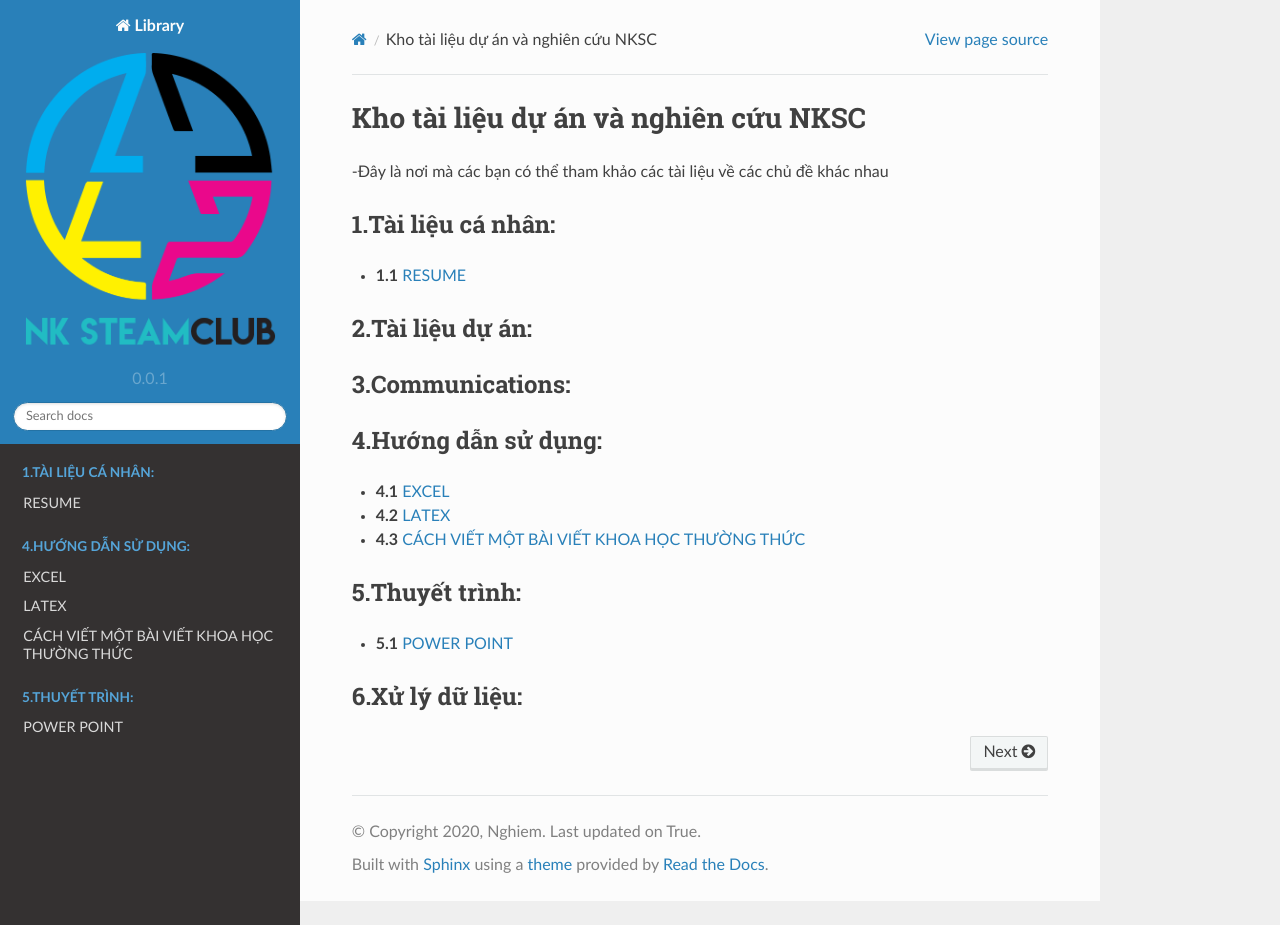
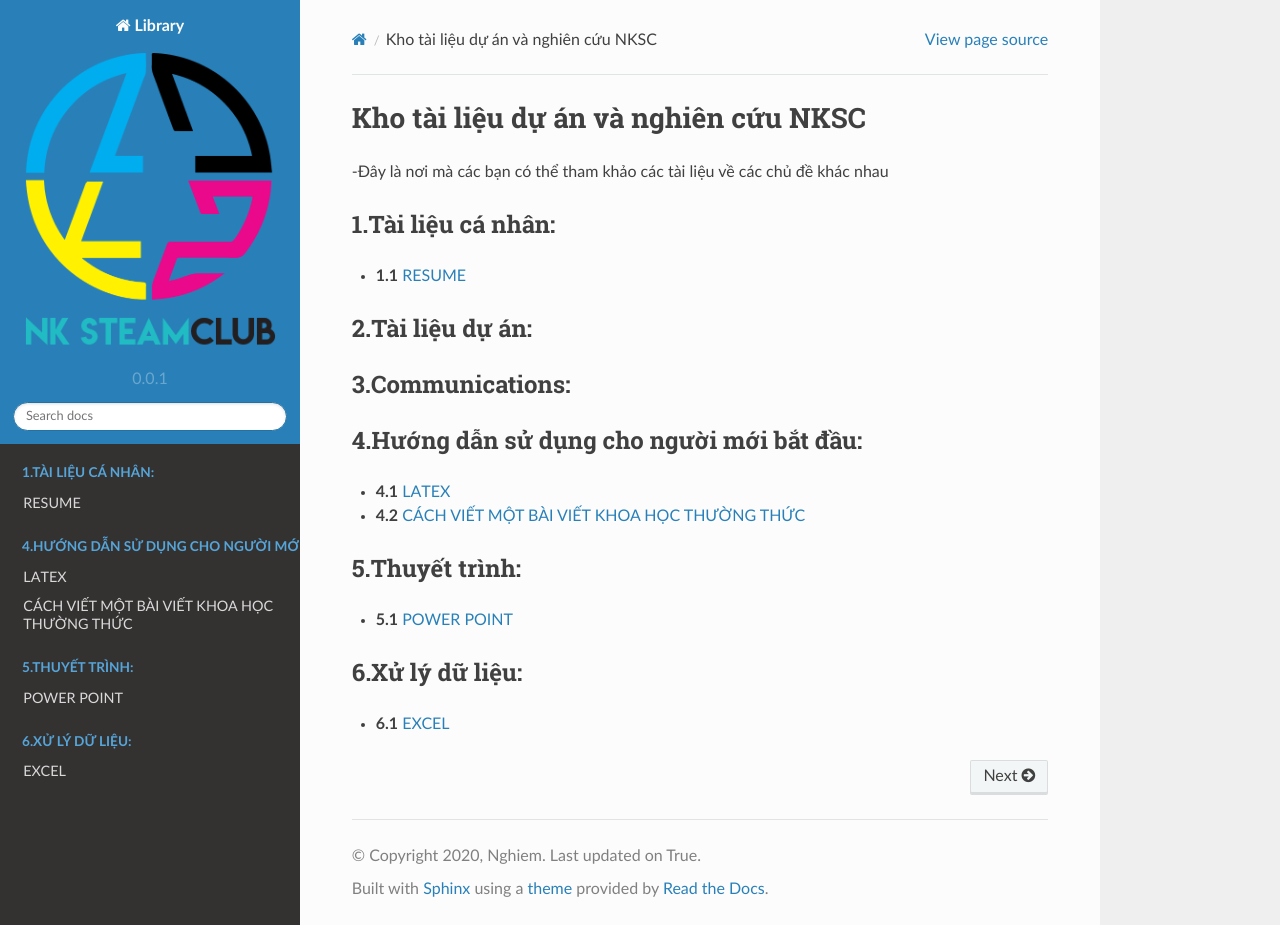
Before and after one commit to nghiemkythu/demoo, a Sphinx documentation site: the page built from docs/source/index.rst, in a window 1280 px wide and 925 px high. Built offline with Sphinx 7.4.7 and the Read the Docs theme 2.0.0, drawn with Linux system fonts in a browser that asks for light colours.

Commit message:
'thuvien'

```diff
--- a/docs/source/Hướng-dẫn-sử-dụng/Bài-viết-khoa-học.rst
+++ b/docs/source/Hướng-dẫn-sử-dụng/Bài-viết-khoa-học.rst
@@ -71,12 +71,12 @@ c. Các trang web
    * *“Electronics tuned in twisted bilayer graphene”* Nature News and Comment
    * *“Scientists are more creative than you can imagine”* Alexandra Ossola, The Atlantic
 
-  * **Thân bài**: Tùy theo nội dung của bài viết mà người viết có thể thiết kế thân bài theo một số cách khác nhau. Tuy nhiên, một bài viết khoa học thường thức thông thường sẽ có những phần sau đây:
+ * **Thân bài**: Tùy theo nội dung của bài viết mà người viết có thể thiết kế thân bài theo một số cách khác nhau. Tuy nhiên, một bài viết khoa học thường thức thông thường sẽ có những phần sau đây:
 
    * Bắt đầu đoạn văn bằng câu mở đoạn ngắn gọn, rõ ràng. Câu mở đoạn sẽ truyền tải ý chính mà đoạn văn sẽ bàn luận. Một câu mở đoạn tốt cũng hỗ trợ trong việc chuyển ý nhịp nhàng giữa các đoạn văn.
    * Nên thêm một vài ví dụ hoặc dẫn chứng để giải thích cho các kết quả hay khái niệm được bàn tới trong bài.
 
-  * **Kết bài**: Khi viết bài, đừng quên rằng một lời kết thành công cũng rất quan trọng đấy nhé! Một vài nguyên tắc cơ bản để tổng kết lại bài viết:
+ * **Kết bài**: Khi viết bài, đừng quên rằng một lời kết thành công cũng rất quan trọng đấy nhé! Một vài nguyên tắc cơ bản để tổng kết lại bài viết:
 
    * Tạo cho người đọc một ấn tượng rằng khoa học đang không ngừng, và những tiến bộ trong KHKT hay kiến thức khoa học cơ bản sẽ luôn được cập nhật liên tục.
    * Một kết bài tốt sẽ thôi thúc người đọc tìm hiểu thêm những tài liệu liên quan đến chủ đề bài viết.
--- a/docs/source/index.rst
+++ b/docs/source/index.rst
@@ -27,21 +27,18 @@ Kho tài liệu dự án và nghiên cứu NKSC
 ~~~~~~~~~~~~~~~~~
 
 
-4.Hướng dẫn sử dụng:
-~~~~~~~~~~~~~~~~~~~~
+4.Hướng dẫn sử dụng cho người mới bắt đầu:
+~~~~~~~~~~~~~~~~~~~~~~~~~~~~~~~~~~~~~~~~~~
 
-* **4.1** :doc:`EXCEL</Hướng-dẫn-sử-dụng/EXCEL>`
+* **4.1** :doc:`LATEX</Hướng-dẫn-sử-dụng/LATEX>`
 
-* **4.2** :doc:`LATEX</Hướng-dẫn-sử-dụng/LATEX>`
-
-* **4.3** :doc:`CÁCH VIẾT MỘT BÀI VIẾT KHOA HỌC THƯỜNG THỨC</Hướng-dẫn-sử-dụng/Bài-viết-khoa-học>`
+* **4.2** :doc:`CÁCH VIẾT MỘT BÀI VIẾT KHOA HỌC THƯỜNG THỨC</Hướng-dẫn-sử-dụng/Bài-viết-khoa-học>`
 
 .. toctree::
    :maxdepth: 2
    :hidden:
-   :caption: 4.Hướng dẫn sử dụng:
+   :caption: 4.Hướng dẫn sử dụng cho người mới bắt đầu:
 
-   EXCEL</Hướng-dẫn-sử-dụng/EXCEL>
    LATEX</Hướng-dẫn-sử-dụng/LATEX>
    CÁCH VIẾT MỘT BÀI VIẾT KHOA HỌC THƯỜNG THỨC</Hướng-dẫn-sử-dụng/Bài-viết-khoa-học>
 
@@ -62,3 +59,12 @@ Kho tài liệu dự án và nghiên cứu NKSC
 
 6.Xử lý dữ liệu:
 ~~~~~~~~~~~~~~~~
+
+* **6.1** :doc:`EXCEL</Xử-lý-dữ-liệu/EXCEL>`
+
+.. toctree::
+   :maxdepth: 2
+   :hidden:
+   :caption: 6.Xử lý dữ liệu:
+
+   EXCEL</Xử-lý-dữ-liệu/EXCEL>
```
Also changed, not shown: docs/source/Xử-lý-dữ-liệu/EXCEL.rst (renamed from docs/source/Hướng-dẫn-sử-dụng/EXCEL.rst).
